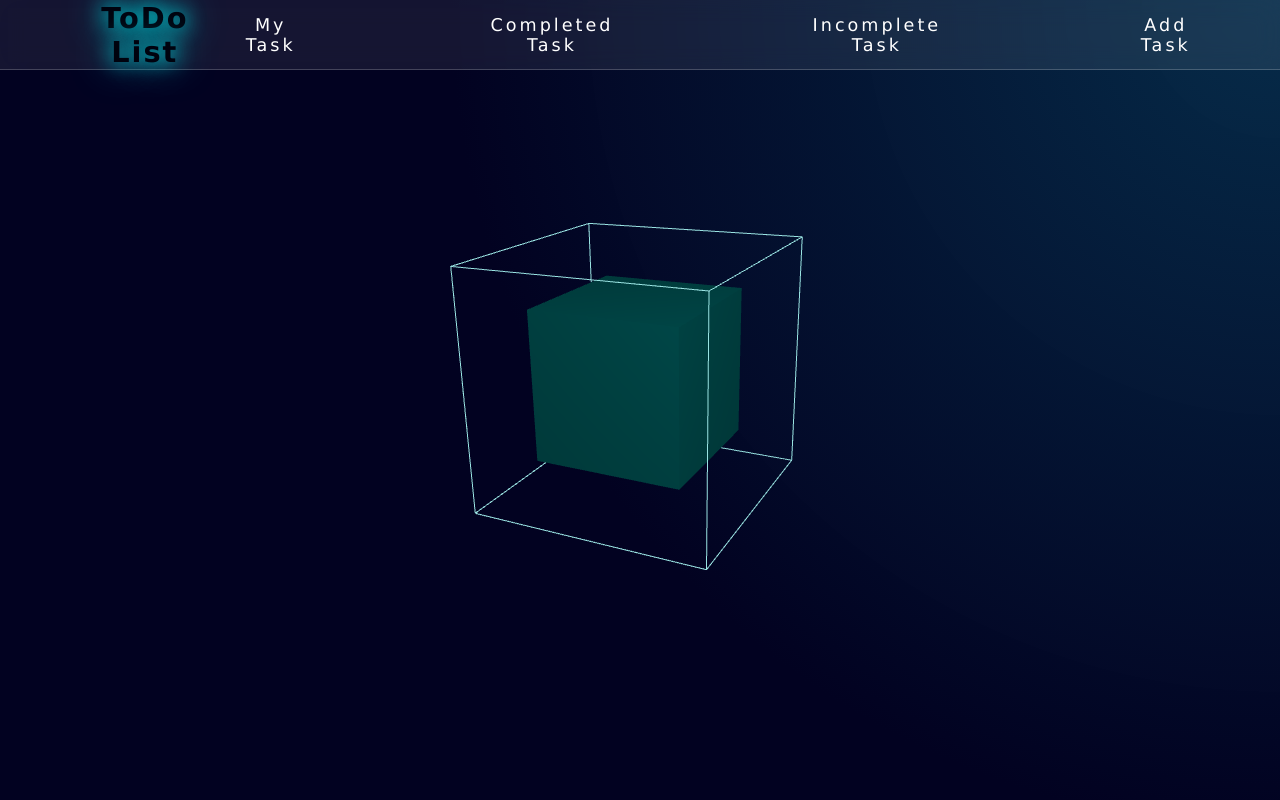
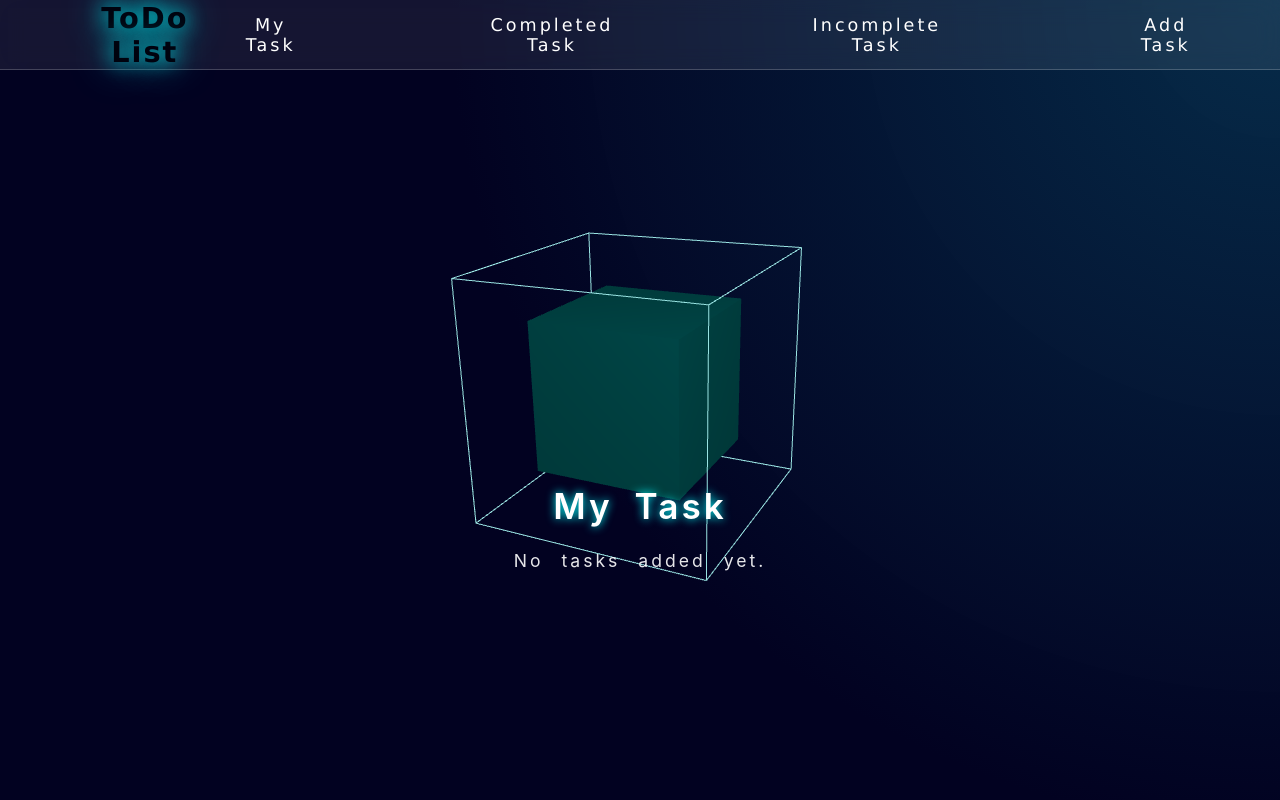
Before and after one commit to Kingobhaisahb/3D-Interactive-ToDo-List, a React (Create React App) app: page / in a window 1280 px wide. Shown: the top 800 px of the page. Built offline with nearby package versions, Linux system fonts and the light colour scheme.

Commit message:
finished

```diff
--- /dev/null
+++ b/src/Components/TextSection.css
@@ -0,0 +1,101 @@
+html {
+  scroll-behavior: smooth;
+}
+
+.content {
+  position: relative;
+  z-index: 2;
+  color: white;
+  padding-top: 100px;
+  text-align: left;
+}
+
+.section {
+  min-height: 100vh;
+  display: flex;
+  flex-direction: column;
+  justify-content: center;
+  align-items: center;
+  text-align: left;
+  margin: 20px;
+  padding: 60px;
+}
+
+.section h1 {
+  font-size: 2.2rem;
+  margin-bottom: 20px;
+  text-shadow: 0 0 10px #00ffff;
+}
+
+.add-task-container {
+  display: flex;
+  gap: 10px;
+}
+
+.add-task-container input {
+  padding: 10px 15px;
+  width: 250px;
+  border: none;
+  outline: none;
+  border-radius: 5px;
+  font-size: 1rem;
+}
+
+.add-task-container button {
+  padding: 10px 15px;
+  border: none;
+  background-color: #00ffff;
+  color: #000;
+  font-weight: bold;
+  border-radius: 5px;
+  cursor: pointer;
+  transition: transform 0.2s ease;
+}
+
+.add-task-container button:hover {
+  transform: scale(1.05);
+}
+
+/* Task List */
+.task-list {
+  list-style: none;
+  padding: 0;
+  width: 300px;
+  text-align: left;
+}
+
+.task-item {
+  background-color: rgba(0, 255, 255, 0.1);
+  border: 1px solid rgba(0, 255, 255, 0.3);
+  border-radius: 8px;
+  margin: 10px 0;
+  padding: 10px 15px;
+  display: flex;
+  justify-content: space-between;
+  align-items: center;
+  transition: transform 0.2s ease;
+}
+
+.task-item:hover {
+  transform: translateY(-3px);
+}
+
+.task-item .buttons button {
+  background: transparent;
+  border: none;
+  color: #00ffff;
+  cursor: pointer;
+  font-size: 1.1rem;
+  margin-left: 5px;
+  transition: color 0.2s ease;
+}
+
+.task-item .buttons button:hover {
+  color: white;
+}
+
+/* Completed Task Section */
+.completed li {
+  opacity: 0.7;
+  text-decoration: line-through;
+}
--- a/src/Components/TextSection.js
+++ b/src/Components/TextSection.js
@@ -1,11 +1,80 @@
-import React from "react";
+import React, { useState } from "react";
+import "./TextSection.css";
 
-function TextSection(){
-    return (
-        <div>
+function TextSection() {
+  const [tasks, setTasks] = useState([]);
+  const [completedTasks, setCompletedTasks] = useState([]);
+  const [input, setInput] = useState("");
 
+  // Add new task
+  const handleAddTask = () => {
+    if (input.trim() === "") return;
+    setTasks([...tasks, input]);
+    setInput("");
+  };
+
+  // Mark task as complete
+  const handleCompleteTask = (task) => {
+    setCompletedTasks([...completedTasks, task]);
+    setTasks(tasks.filter((t) => t !== task));
+  };
+
+  // Delete task
+  const handleDeleteTask = (task) => {
+    setTasks(tasks.filter((t) => t !== task));
+  };
+
+  return (
+    <div className="content">
+      {/* My Task Section */}
+      <section id="mytask" className="section">
+        <h1>My Task</h1>
+        {tasks.length === 0 ? (
+          <p>No tasks added yet.</p>
+        ) : (
+          <ul className="task-list">
+            {tasks.map((task, index) => (
+              <li key={index} className="task-item">
+                {task}
+                <div className="buttons">
+                  <button onClick={() => handleCompleteTask(task)}>✔</button>
+                  <button onClick={() => handleDeleteTask(task)}>✖</button>
+                </div>
+              </li>
+            ))}
+          </ul>
+        )}
+      </section>
+
+      {/* Completed Task Section */}
+      <section id="completed" className="section">
+        <h1>Completed Task</h1>
+        {completedTasks.length === 0 ? (
+          <p>No tasks completed yet.</p>
+        ) : (
+          <ul className="task-list completed">
+            {completedTasks.map((task, index) => (
+              <li key={index}>{task}</li>
+            ))}
+          </ul>
+        )}
+      </section>
+
+      {/* Add Task Section */}
+      <section id="addtask" className="section">
+        <h1>Add Task</h1>
+        <div className="add-task-container">
+          <input
+            type="text"
+            value={input}
+            onChange={(e) => setInput(e.target.value)}
+            placeholder="Enter your task..."
+          />
+          <button onClick={handleAddTask}>Add</button>
         </div>
-    );
+      </section>
+    </div>
+  );
 }
 
 export default TextSection;
```
